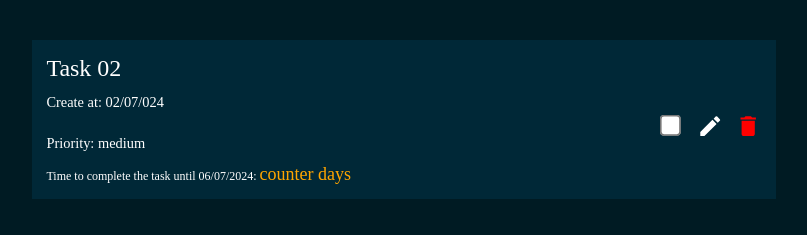
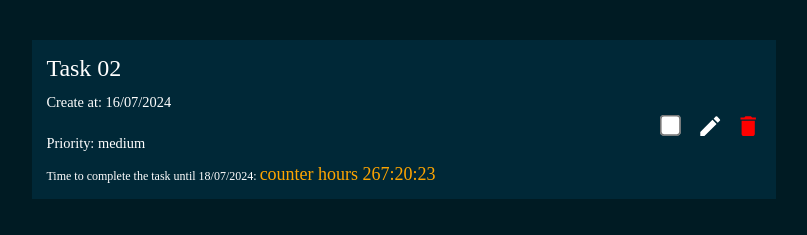
Before and after one commit to TiagoSilva34/Task-Organizer, a React (Vite) app: page / in a window 1280 px wide. Shown: the part 380-615 px from the top of the page, without its empty margins (236-1043 px from the left). Built offline with nearby package versions, Linux system fonts and the light colour scheme; data requests are answered from the project's data file.

Commit message:
fix: corrigido alguns pontos e incluído alguns states

```diff
--- a/src/pages/Task/TaskItem/index.tsx
+++ b/src/pages/Task/TaskItem/index.tsx
@@ -7,16 +7,19 @@ import { useCallback, useEffect, useMemo, useState } from "react";
 import { Form } from "../../../shared/components/Form";
 import { Select } from "../../../shared/components/Select";
 import { countdownDate } from "../../../shared/utils/countdownDate";
-import { ITodoItem } from "./inteeface";
+import { ITodoItem } from "./interface";
+import { ITODO } from "../../../shared/models/ITodo";
+import moment from "moment";
 
-export const TaskItem: React.FC<ITodoItem> = ({ todo }) => {
+export const TaskItem: React.FC<ITodoItem> = ({ todo, onClickRemoveTodo, onClickUpdateTodo }) => {
   const { toggle, isOpen } = useModel();
   const [modalName, setModalName] = useState<string>("");
   const [title, setTitle] = useState<string>("");
   const [priority, setPriority] = useState<string>("");
   const [checked, setChecked] = useState<boolean>(false)
-
   const [counter, setCounter] = useState<any>("");
+  const [taskID, setTaskID] = useState<string>("");
+  const [endDate, setEndDate] = useState<string>("")
 
   const enableBtnAdd = useMemo(() => {
     if (title.length > 3 && priority.length && priority !== "default-value")
@@ -35,11 +38,12 @@ export const TaskItem: React.FC<ITodoItem> = ({ todo }) => {
     (value: string) => {
       setPriority(value);
     },
-    [title]
+    [priority]
   );
 
-  const handleOpenModal = (name: string) => {
+  const handleOpenModal = (todo: ITODO, name: string) => {
     setModalName(name);
+    setTaskID(todo.id)
     toggle();
   };
 
@@ -47,12 +51,32 @@ export const TaskItem: React.FC<ITodoItem> = ({ todo }) => {
     setChecked(!checked)
   }
 
+  const deleteTodo = () => {
+    onClickRemoveTodo(taskID)
+    toggle();
+    window.location.reload()
+  }
+
+  const updateTodo = () => {
+    onClickUpdateTodo({
+      id: taskID,
+      task: title,
+      priority: priority,
+      createAt: moment(new Date).format("DD/MM/YYYY"),
+      endDate: endDate.length ? moment(endDate).format("DD/MM/YYYY") : ""
+    })
+    toggle();
+
+    window.location.reload()
+  }
+
   useEffect(() => {
-    setInterval(() => {
-      if (!checked)
-      setCounter(countdownDate())
-    }, 1000)
-  }, [])
+    if (todo.endDate && !todo.isCompleted) {
+      setInterval(() => {
+        setCounter(countdownDate(todo.endDate))
+      }, 1000)
+    }
+  }, [todo.isCompleted, todo.endDate])
 
   return (
     <>
@@ -70,8 +94,8 @@ export const TaskItem: React.FC<ITodoItem> = ({ todo }) => {
               No
             </Button>
             <Button
-              type="button"
-              onClick={() => {}}
+              type="submit"
+              onClick={() => deleteTodo()}
               className="btn-modal-yes font-regular"
               disabled={false}
             >
@@ -101,10 +125,11 @@ export const TaskItem: React.FC<ITodoItem> = ({ todo }) => {
               <option value="medium">medium</option>
               <option value="high">high</option>
             </Select>
+            <Input type="date" value={endDate} onChange={event => setEndDate(event.target.value)} className="date" />
             <div className="modal-actions-edit">
               <Button
                 type="button"
-                onClick={() => {}}
+                onClick={() => toggle()}
                 className="btn-modal-cancel font-regular"
                 disabled={false}
               >
@@ -112,7 +137,7 @@ export const TaskItem: React.FC<ITodoItem> = ({ todo }) => {
               </Button>
               <Button
                 type="button"
-                onClick={() => toggle()}
+                onClick={() => updateTodo()}
                 className={
                   enableBtnAdd
                     ? "disabled btn-modal-add font-regular mr"
@@ -137,15 +162,17 @@ export const TaskItem: React.FC<ITodoItem> = ({ todo }) => {
               </span>
             </h1>
             <small className="font-normal text-center mb mt createAt">
-              Create at: 02/07/024
+              Create at: {todo.createAt}
             </small>
             <small className="font-normal text-center mb mt createAt">
               Priority: {todo.priority}
             </small>
-            <p className="font-normal text-center">
-              Time to complete the task until 06/07/2024:{" "}
-              <span>counter days {`${counter}`}</span>
-            </p>
+            {!todo.isCompleted && todo.endDate && (
+                <p className="font-normal text-center">
+                  Time to complete the task until {todo.endDate}:{" "}
+                  <span>counter hours {`${counter}`}</span>
+                </p>
+            )}
           </div>
           <div className="task-item-actions mt">
             <Input
@@ -157,11 +184,11 @@ export const TaskItem: React.FC<ITodoItem> = ({ todo }) => {
             />
             <MdEdit
               className="btn-edit ml mr"
-              onClick={() => handleOpenModal("edit-modal")}
+              onClick={() => handleOpenModal(todo, "edit-modal")}
             />
             <MdDelete
               className="btn-delele"
-              onClick={() => handleOpenModal("delete-modal")}
+              onClick={() => handleOpenModal(todo, "delete-modal")}
             />
           </div>
         </li>
```
